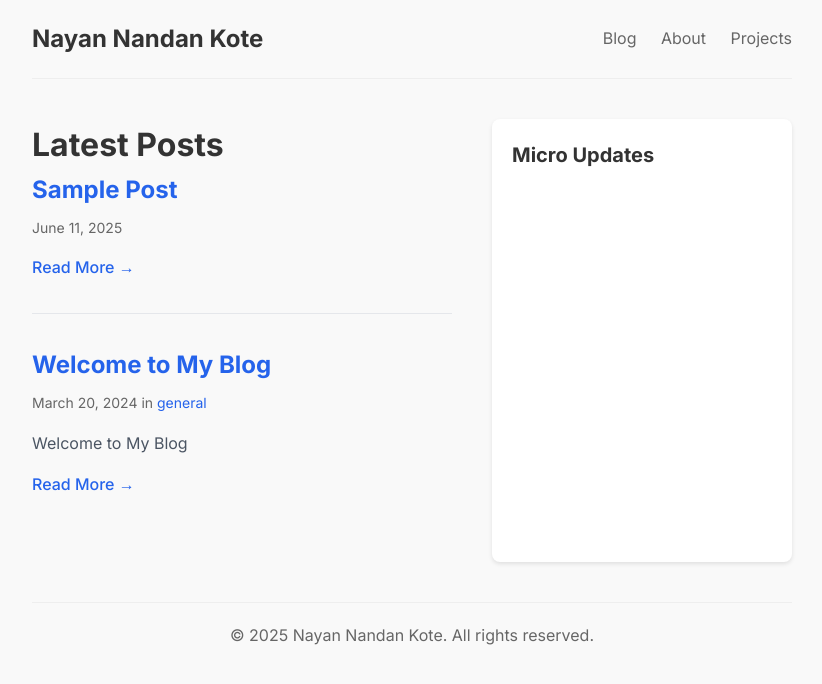
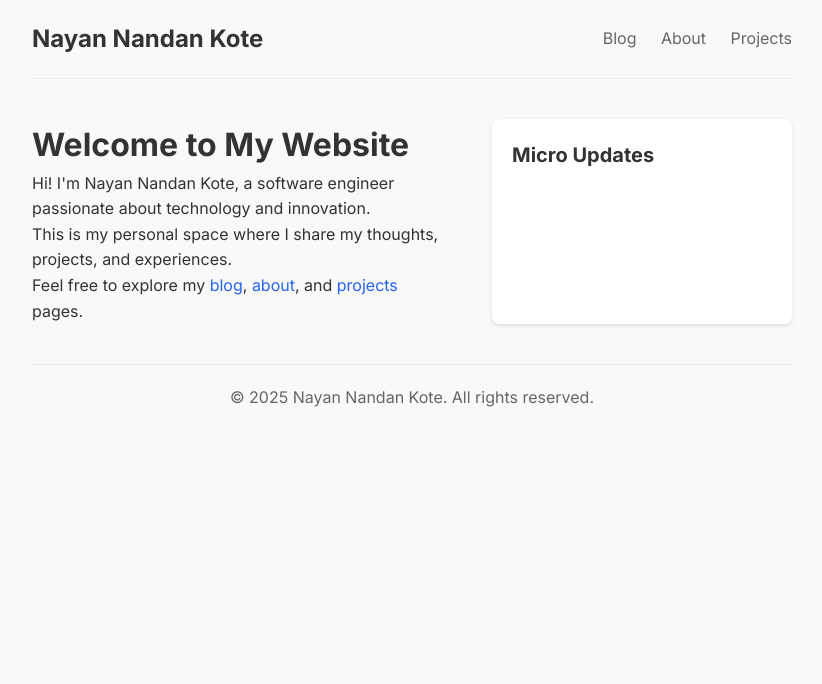
Before and after one commit to nayankote/nayankote.github.io, a Jekyll site: the page built from index.html, in a window 1280 px wide. Shown: the top 684 px of the page, without its empty margins (228-1050 px from the left). Built offline with Jekyll 4.4.1, drawn with Linux system fonts in a browser that asks for light colours; the list of posts is cut into pages by our own code.

Commit message:
Separate home page and blog page, update navigation

```diff
--- a/_layouts/default.html
+++ b/_layouts/default.html
@@ -15,7 +15,7 @@
             <nav class="main-nav">
                 <a href="{{ '/' | relative_url }}" class="site-title">Nayan Nandan Kote</a>
                 <div class="nav-links">
-                    <a href="{{ '/' | relative_url }}">Blog</a>
+                    <a href="{{ '/blog' | relative_url }}">Blog</a>
                     <a href="{{ '/about' | relative_url }}">About</a>
                     <a href="{{ '/projects' | relative_url }}">Projects</a>
                 </div>
--- a/index.html
+++ b/index.html
@@ -1,38 +1,12 @@
 ---
 layout: default
 title: Home
+permalink: /
 ---
-<div class="home">
-    <h1>Latest Posts</h1>
-    <div class="posts">
-        {% for post in paginator.posts %}
-            <article class="post-preview">
-                <h2><a href="{{ post.url | relative_url }}">{{ post.title }}</a></h2>
-                <div class="post-meta">
-                    <time datetime="{{ post.date | date_to_xmlschema }}">{{ post.date | date: "%B %d, %Y" }}</time>
-                    {% if post.categories.size > 0 %}
-                        in {% for category in post.categories %}
-                            <a href="{{ '/category/' | relative_url }}{{ category | slugify }}">{{ category }}</a>{% unless forloop.last %}, {% endunless %}
-                        {% endfor %}
-                    {% endif %}
-                </div>
-                <div class="post-excerpt">
-                    {{ post.excerpt | strip_html | truncatewords: 50 }}
-                </div>
-                <a href="{{ post.url | relative_url }}" class="read-more">Read More →</a>
-            </article>
-        {% endfor %}
-    </div>
 
-    {% if paginator.total_pages > 1 %}
-        <div class="pagination">
-            {% if paginator.previous_page %}
-                <a href="{{ paginator.previous_page_path | relative_url }}" class="previous">← Previous</a>
-            {% endif %}
-            <span class="page-number">Page {{ paginator.page }} of {{ paginator.total_pages }}</span>
-            {% if paginator.next_page %}
-                <a href="{{ paginator.next_page_path | relative_url }}" class="next">Next →</a>
-            {% endif %}
-        </div>
-    {% endif %}
+<div class="home-page">
+    <h1>Welcome to My Website</h1>
+    <p>Hi! I'm Nayan Nandan Kote, a software engineer passionate about technology and innovation.</p>
+    <p>This is my personal space where I share my thoughts, projects, and experiences.</p>
+    <p>Feel free to explore my <a href="{{ '/blog' | relative_url }}">blog</a>, <a href="{{ '/about' | relative_url }}">about</a>, and <a href="{{ '/projects' | relative_url }}">projects</a> pages.</p>
 </div>
```
Also changed, not shown: blog.html (added, +40 -0 lines).
